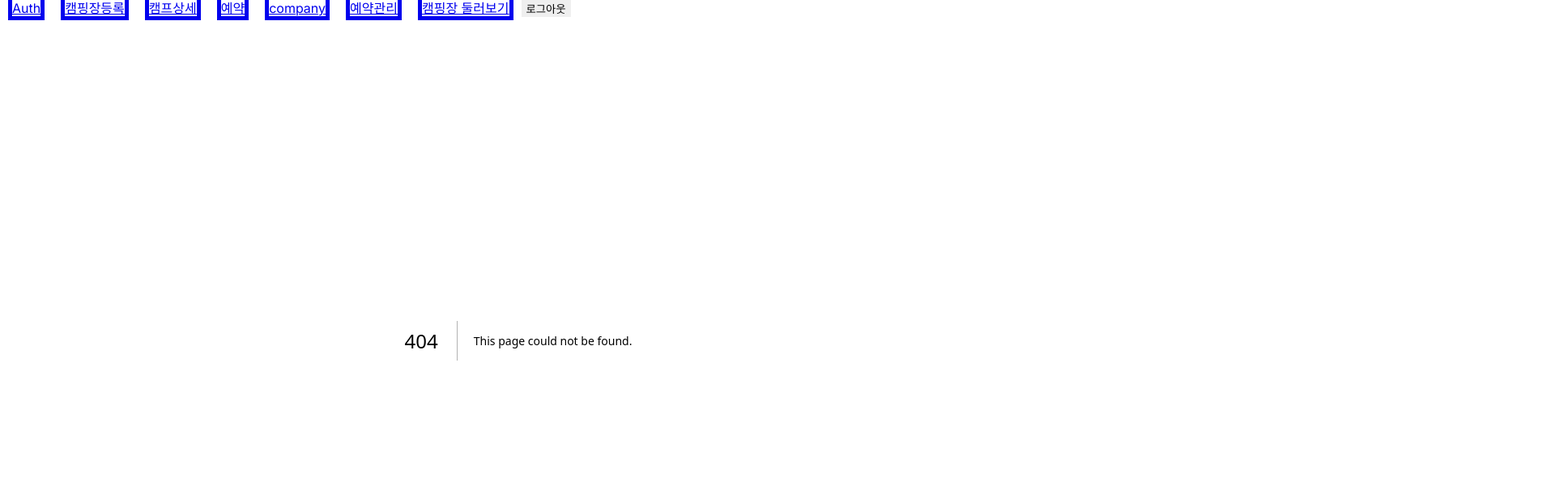
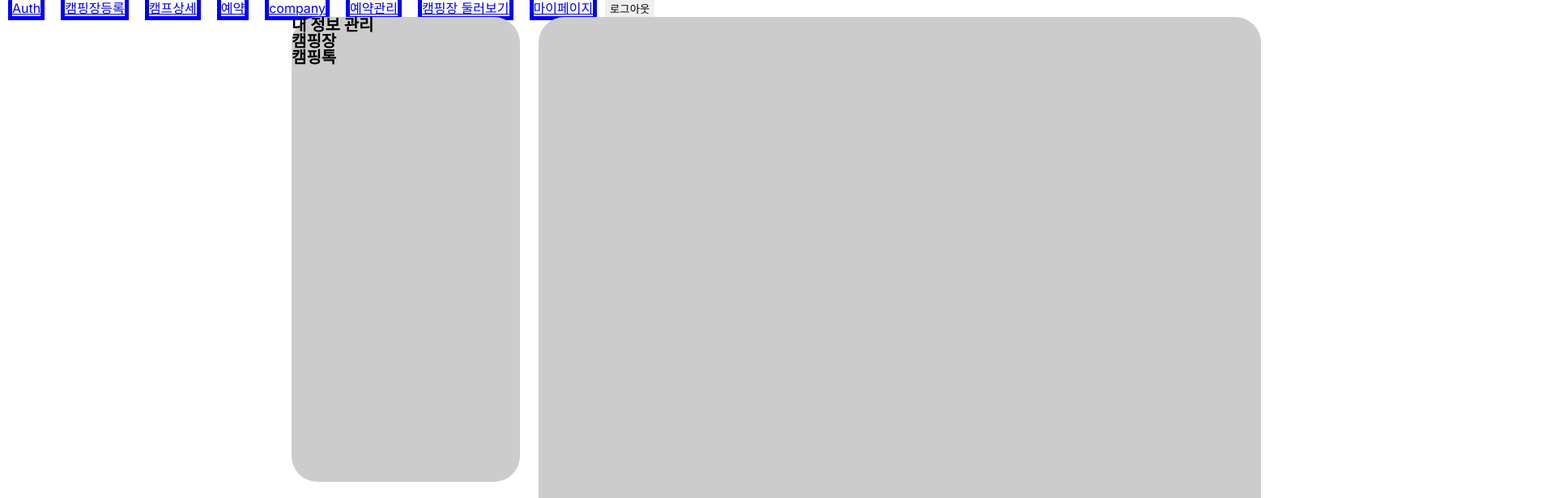
Before and after one commit to h0ngwon/Camperspot, a Next.js app: page /profile/1 in a window 1280 px wide. Before the commit this address had no page. Shown: the top 616 px of the page at 81% size, 1920 px wide, since content can reach past the window. Built offline with nearby package versions, Linux system fonts and the light colour scheme; no server answers.

Commit message:
feat: 프로필페이지 (#24)

```diff
--- /dev/null
+++ b/src/app/profile/[id]/_components/Profile.tsx
@@ -0,0 +1,11 @@
+'use client';
+import React from 'react';
+import styles from '../_styles/Profile.module.css';
+import { useSession } from 'next-auth/react';
+
+const Profile = () => {
+  const {data: session} = useSession();
+  return <div className={styles.container}>{session?.user.id}</div>;
+};
+
+export default Profile;
--- /dev/null
+++ b/src/app/profile/[id]/_components/Sidebar.tsx
@@ -0,0 +1,30 @@
+import React from 'react';
+import styles from '../_styles/Sidebar.module.css';
+
+const Sidebar = () => {
+  const sidebarMenus = [
+    {
+      id: 0,
+      menu: '내 정보 관리',
+    },
+    {
+      id: 1,
+      menu: '캠핑장',
+    },
+    {
+      id: 2,
+      menu: '캠핑톡',
+    },
+  ];
+  return (
+    <ul className={styles.sidebar}>
+      {sidebarMenus.map((item) => (
+        <li key={item.id} className={styles['sidebar-item']}>
+          {item.menu}
+        </li>
+      ))}
+    </ul>
+  );
+};
+
+export default Sidebar;
--- /dev/null
+++ b/src/app/profile/[id]/_styles/Profile.module.css
@@ -0,0 +1,7 @@
+.container {
+  width: 892px;
+  height: 878px;
+  flex-shrink: 0;
+  background: #ccc;
+  border-radius:32px;
+}
--- /dev/null
+++ b/src/app/profile/[id]/_styles/ProfilePage.module.css
@@ -0,0 +1,11 @@
+.page-container {
+  width: 1920px;
+  display: flex;
+  justify-content: center;
+}
+
+.content-container {
+  width:1200px;
+  display: flex;
+  gap:23px;
+}
--- /dev/null
+++ b/src/app/profile/[id]/_styles/Sidebar.module.css
@@ -0,0 +1,14 @@
+.sidebar {
+  list-style: none;
+  width: 282px;
+  height: 575px;
+  flex-shrink: 0;
+  background:#ccc;
+  border-radius: 32px;
+}
+
+.sidebar-item {
+  text-decoration: none;
+  font-weight: bold;
+  font-size: 20px;
+}
--- /dev/null
+++ b/src/app/profile/[id]/page.tsx
@@ -0,0 +1,20 @@
+import Profile from './_components/Profile';
+import Sidebar from './_components/Sidebar';
+import styles from './_styles/ProfilePage.module.css';
+
+const ProfilePage = () => {
+  return (
+    <div className={styles['page-container']}>
+      <div className={styles['content-container']}>
+        <aside>
+          <Sidebar />
+        </aside>
+        <main>
+          <Profile />
+        </main>
+      </div>
+    </div>
+  );
+};
+
+export default ProfilePage;
--- a/src/components/Header.tsx
+++ b/src/components/Header.tsx
@@ -1,11 +1,12 @@
 'use client';
 import Link from 'next/link';
 import styles from './header.module.css';
-import { signOut } from 'next-auth/react';
+import { signOut, useSession } from 'next-auth/react';
 
 type Props = {};
 
 const Header = (props: Props) => {
+  const { data: session } = useSession();
   return (
     <>
       <Link href={`/auth/signin`} className={styles.linkBtn}>
@@ -38,6 +39,9 @@ const Header = (props: Props) => {
       <Link href={`/camp`} className={styles.linkBtn}>
         캠핑장 둘러보기
       </Link>
+      <Link href={`/profile/${session?.user.id}`} className={styles.linkBtn}>
+        마이페이지
+      </Link>
       <button onClick={() => signOut()}>로그아웃</button>
     </>
   );
--- a/src/middleware.ts
+++ b/src/middleware.ts
@@ -8,9 +8,6 @@ export const middleware = async (req: NextRequest) => {
     secret: process.env.NEXTAUTH_SECRET,
     raw: true,
   });
-  const session = getSession();
-  console.log('token =================', token);
-  console.log('session =================', session);
   const { pathname } = req.nextUrl;
 
   if (pathname.startsWith('/auth')) {
```
